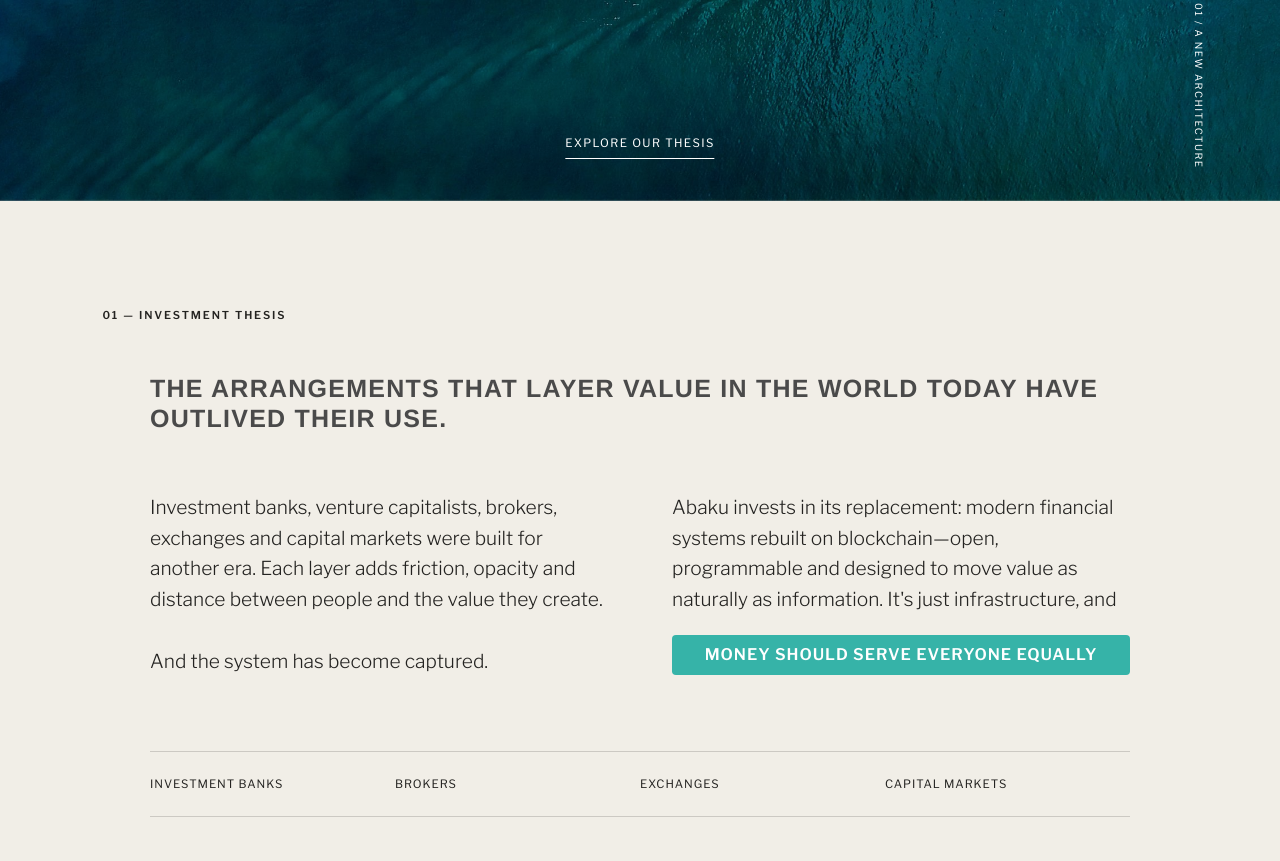
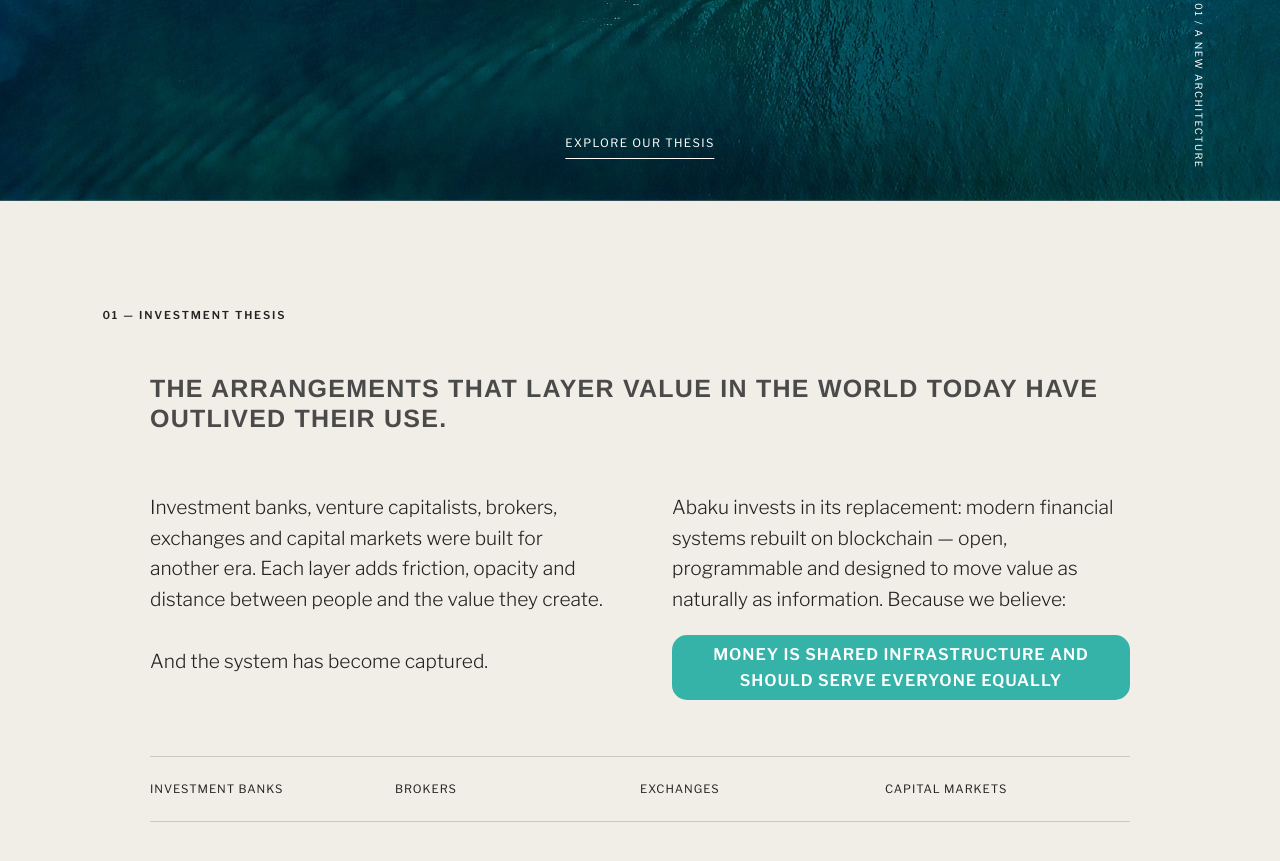
Before and after one commit to ekkis/abaku.capital, a website: page index.html in a window 1280 px wide. Shown: the part 599-1460 px from the top of the page. Drawn offline with nearby package versions, Linux system fonts and the light colour scheme; a web font is replaced by a local one.

Commit message:
money is shared

```diff
--- a/index.html
+++ b/index.html
@@ -34,7 +34,7 @@
       <img class="hero-image" src="assets/abaku-hero.jpg" alt="A cargo ship carrying containers across deep blue ocean water">
       <div class="hero-shade"></div>
       <div class="hero-content">
-        <h1 id="hero-title">Global capital<br>redefined</h1>
+        <h1 id="hero-title">GLOBAL CAPITAL<br>REDEFINED</h1>
         <p class="hero-copy">A boutique investment firm rebuilding the architecture of value in the 21st century</p>
       </div>
       <a class="text-link light hero-thesis-link" href="#thesis">Explore our thesis</a>
@@ -57,10 +57,10 @@
         </p>
         <div>
           <p>
-            Abaku invests in its replacement: modern financial systems rebuilt on blockchain—open,
-            programmable and designed to move value as naturally as information.  It's just infrastructure, and
+            Abaku invests in its replacement: modern financial systems rebuilt on blockchain — open,
+            programmable and designed to move value as naturally as information.  Because we believe:
           </p>
-          <p class="kicker thesis-kicker">money should serve everyone equally</p>
+          <p class="kicker thesis-kicker">money is shared infrastructure and should serve everyone equally</p>
         </div>
       </div>
       <div class="legacy-list reveal" aria-label="Legacy layers being redesigned">
--- a/styles.css
+++ b/styles.css
@@ -310,7 +310,7 @@ a {
   width: 100%;
   padding: .45rem .75rem;
   background: #36b3a8;
-  border-radius: 4px;
+  border-radius: 15px;
   color: #fff;
   font-size: 1rem;
   font-weight: 600;
```
Also changed, not shown: test/site.test.js (+1 -1 lines).
